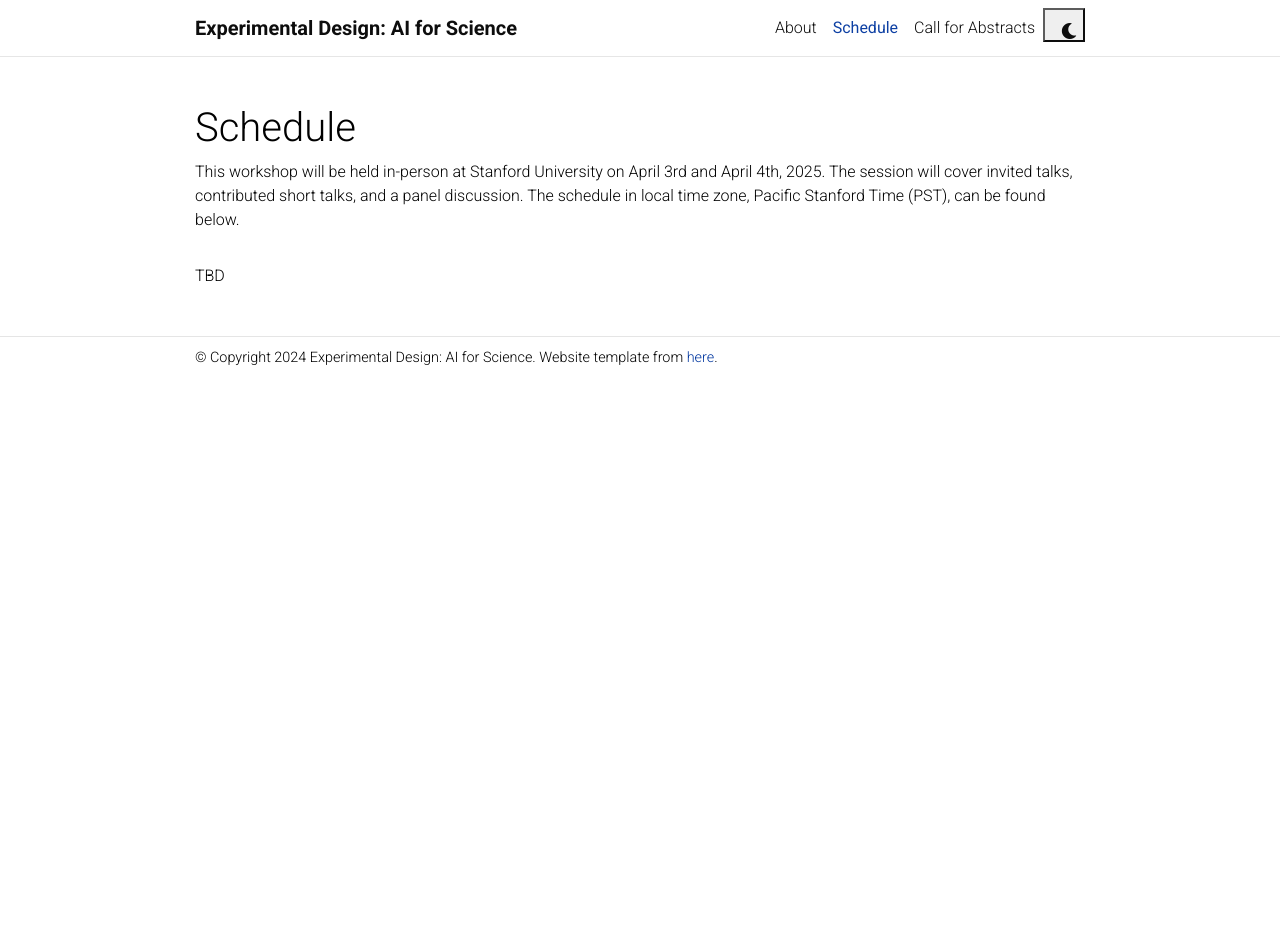
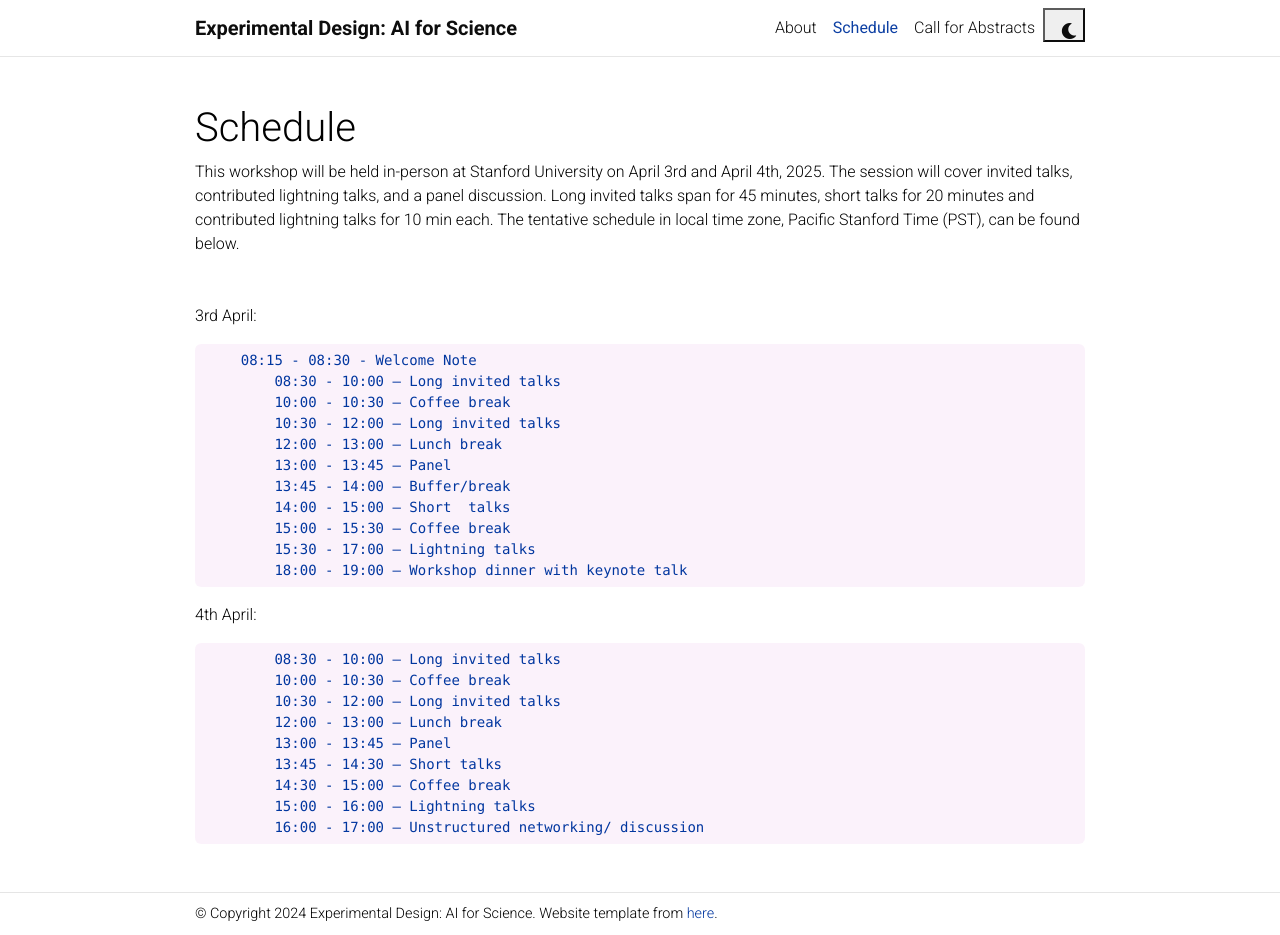
Before and after one commit to edai4science/edai4science.github.io, a Jekyll site: the page built from _pages/schedule.md, in a window 1280 px wide and 935 px high. Built offline with Jekyll 4.4.1, drawn with Linux system fonts in a browser that asks for light colours; comment, search, counter and statistics services are not loaded; a style sheet for code colours, icons or effects is not loaded.

Commit message:
update schedule

```diff
--- a/_layouts/workshop.html
+++ b/_layouts/workshop.html
@@ -187,8 +187,8 @@ layout: default
 
 
 
-            <img src="/assets/resized/yisong_800.png"
-              srcset="    /assets/resized/yisong_480.png 480w,    /assets/resized/yisong_800.png 800w, /assets/resized/yisong_1400.png 1400w">
+            <img src="/assets/resized/yue_800.jpeg"
+              srcset="    /assets/resized/yue_480.jpeg 480w,    /assets/resized/yue_800.jpg 800w, /assets/resized/yue_1400.jpeg 1400w">
 
             <div class="card-body">
               <h2 class="card-title">Yisong Yue</h2>
--- a/_pages/schedule.md
+++ b/_pages/schedule.md
@@ -2,11 +2,36 @@
 layout: page
 permalink: /schedule/
 title: Schedule
-description: This workshop will be held in-person at Stanford University on April 3rd and April 4th, 2025. The session will cover invited talks, contributed short talks, and a panel discussion. The schedule in local time zone, Pacific Stanford Time (PST), can be found below.
+description: This workshop will be held in-person at Stanford University on April 3rd and April 4th, 2025. The session will cover invited talks, contributed lightning talks, and a panel discussion. Long invited talks span for 45 minutes, short talks for 20 minutes and contributed lightning talks for 10 min each. The tentative schedule in local time zone, Pacific Stanford Time (PST), can be found below.
 # <b>(Click the talks to see their abstracts)</b>
 nav: true
 nav_order: 2
 ---
 
 <br>
-TBD
+
+3rd April:
+
+        08:15 - 08:30 - Welcome Note
+		08:30 - 10:00 — Long invited talks
+		10:00 - 10:30 — Coffee break
+		10:30 - 12:00 — Long invited talks
+		12:00 - 13:00 — Lunch break
+		13:00 - 13:45 — Panel
+		13:45 - 14:00 — Buffer/break
+		14:00 - 15:00 — Short  talks
+		15:00 - 15:30 — Coffee break
+		15:30 - 17:00 — Lightning talks
+		18:00 - 19:00 — Workshop dinner with keynote talk
+
+4th April:
+
+		08:30 - 10:00 — Long invited talks
+		10:00 - 10:30 — Coffee break
+		10:30 - 12:00 — Long invited talks
+		12:00 - 13:00 — Lunch break
+		13:00 - 13:45 — Panel
+		13:45 - 14:30 — Short talks
+		14:30 - 15:00 — Coffee break
+		15:00 - 16:00 — Lightning talks
+		16:00 - 17:00 — Unstructured networking/ discussion
```
Also changed, not shown: assets/img/yisong.png (deleted), assets/img/yue.jpg (added), assets/resized/yisong_1400.png (deleted), assets/resized/yisong_480.png (deleted), assets/resized/yisong_800.png (deleted), assets/resized/yue_1400.jpeg (added), assets/resized/yue_480.jpeg (added), assets/resized/yue_800.jpeg (added).
